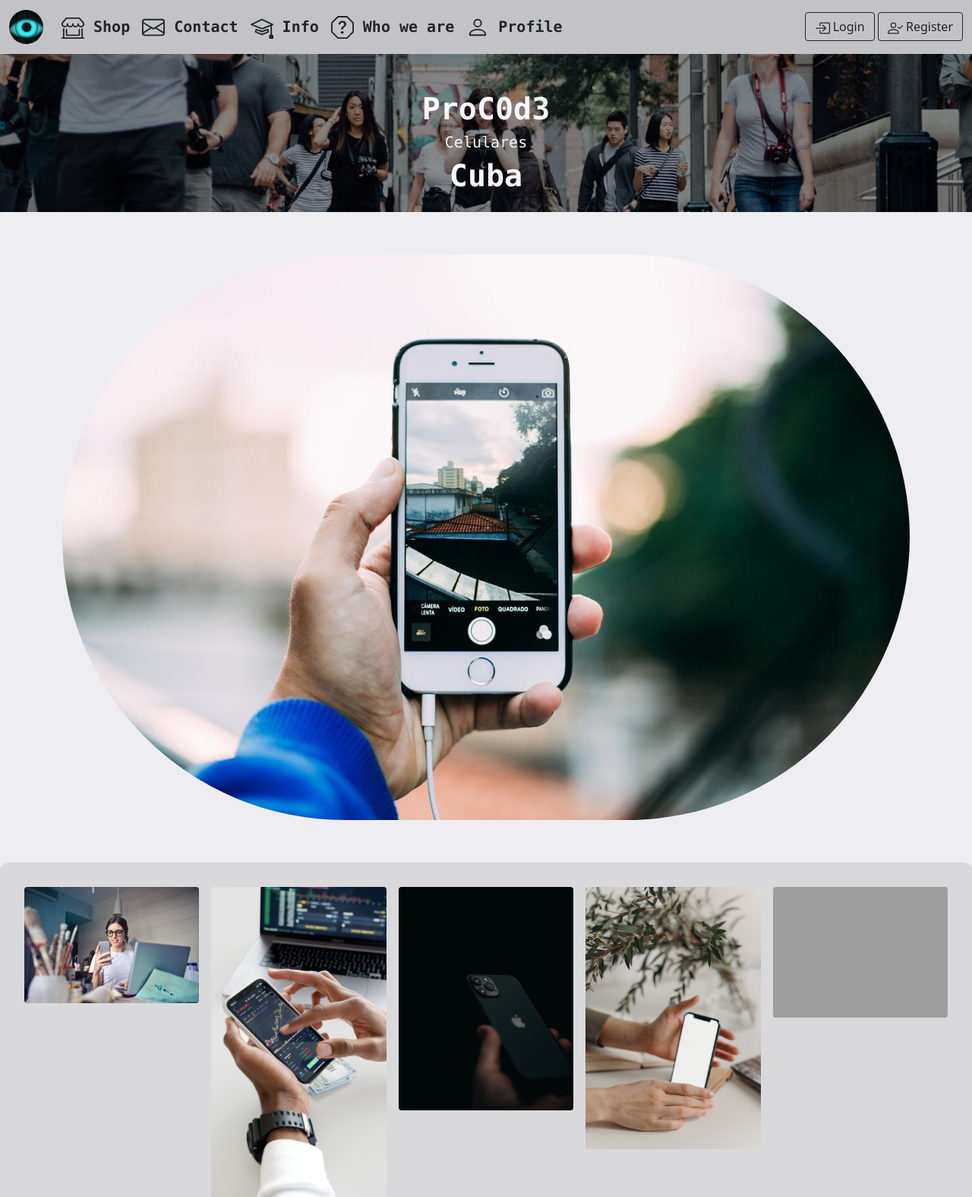
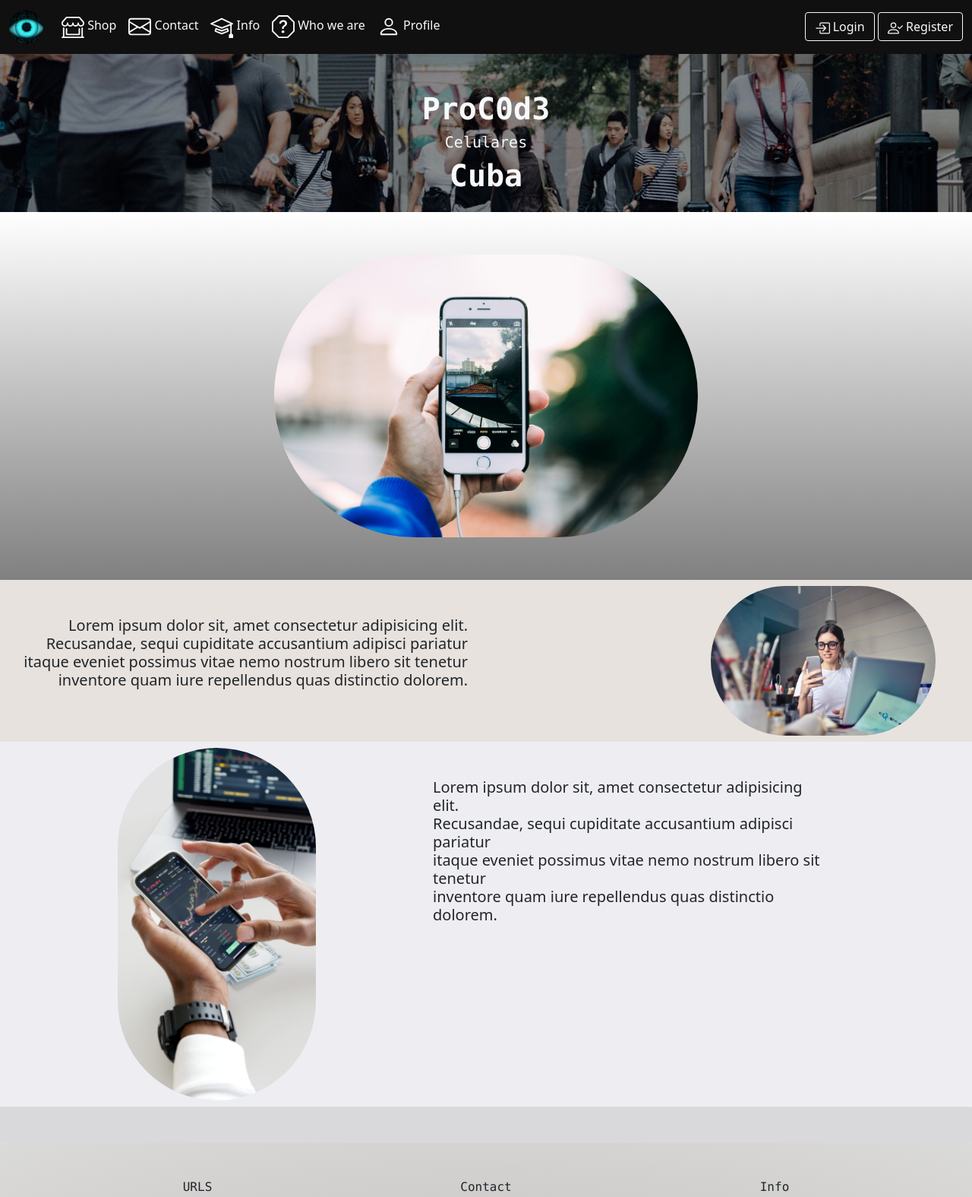
Before and after one commit to MBI-88/Procode, a Django app: page /cells/index/ in a window 1280 px wide. Shown: the top 1575 px of the page at 76% size. Run offline with Django 4.2, Linux system fonts and the light colour scheme; some libraries are stand-ins or nearby versions; grey boxes are pictures that could not be loaded.

Commit message:
editing styles

```diff
--- a/cells/static/procodecss/main.css
+++ b/cells/static/procodecss/main.css
@@ -51,5 +51,15 @@
 }
 
 .navbar-bg {
-     background-color: rgba(12, 12, 12, 0.189);
+     background-color: #101010;
 }
+
+.middle-bg {
+     background-color: #e7e0dbd7;
+}
+
+.carousel-bg {
+     background: linear-gradient(white,gray);
+
+
+}
--- a/cells/templates/dashboard/cell_items.html
+++ b/cells/templates/dashboard/cell_items.html
@@ -54,6 +54,9 @@
         </div>
     </nav>
 {% endblock searchbar %}
+
+{% block middle_bar %}{% endblock middle_bar %}
+
 {% block items %}
     {% include 'dashboard/cell_ajax.html' %}
 {% endblock items %}
--- a/cells/templates/index.html
+++ b/cells/templates/index.html
@@ -32,7 +32,7 @@
     </div>
 
     <!--Navbar-->
-    <nav class="navbar navbar-expand-lg navbar-dark navbar-bg"  id="navbar">
+    <nav class="navbar navbar-expand-lg navbar-light navbar-bg"  id="navbar">
       <div class="container-fluid">
           <a class="navbar-brand" href=" {% url 'cells:index' %} " data-bs-toogle="tooltip" data-bs-html="true" title="Home">
             <img src=" {% static 'img/logo/logo.jpg' %} " alt="LOGO" class="rounded-circle " width="45">
@@ -43,7 +43,7 @@
           <div class="collapse navbar-collapse nav-hover" id="navbarTogglerDemo01">
               <ul class="navbar-nav me-auto mb-2 mb-lg-0">
                   <li class="nav-item">
-                      <a class="nav-link text-dark font-monospace fw-bold fs-5 active" data-bs-toogle="tooltip" data-bs-html="true" title="Shop" href=" {% url 'cells:dashboar_list' %} ">
+                      <a class="nav-link text-light  active" data-bs-toogle="tooltip" data-bs-html="true" title="Shop" href=" {% url 'cells:dashboar_list' %} ">
                         <svg xmlns="http://www.w3.org/2000/svg" width="30" height="30" fill="currentColor" class="bi bi-shop-window" viewBox="0 0 16 16">
                           <path d="M2.97 1.35A1 1 0 0 1 3.73 1h8.54a1 1 0 0 1 .76.35l2.609 3.044A1.5 1.5 0 0 1 16 5.37v.255a2.375 2.375 0 0 1-4.25 1.458A2.371 2.371 0 0 1 9.875 8 2.37 2.37 0 0 1 8 7.083 2.37 2.37 0 0 1 6.125 8a2.37 2.37 0 0 1-1.875-.917A2.375 2.375 0 0 1 0 5.625V5.37a1.5 1.5 0 0 1 .361-.976l2.61-3.045zm1.78 4.275a1.375 1.375 0 0 0 2.75 0 .5.5 0 0 1 1 0 1.375 1.375 0 0 0 2.75 0 .5.5 0 0 1 1 0 1.375 1.375 0 1 0 2.75 0V5.37a.5.5 0 0 0-.12-.325L12.27 2H3.73L1.12 5.045A.5.5 0 0 0 1 5.37v.255a1.375 1.375 0 0 0 2.75 0 .5.5 0 0 1 1 0zM1.5 8.5A.5.5 0 0 1 2 9v6h12V9a.5.5 0 0 1 1 0v6h.5a.5.5 0 0 1 0 1H.5a.5.5 0 0 1 0-1H1V9a.5.5 0 0 1 .5-.5zm2 .5a.5.5 0 0 1 .5.5V13h8V9.5a.5.5 0 0 1 1 0V13a1 1 0 0 1-1 1H4a1 1 0 0 1-1-1V9.5a.5.5 0 0 1 .5-.5z"/>
                         </svg>
@@ -51,7 +51,7 @@
                       </a>
                   </li>
                   <li class="nav-item">
-                      <a class="nav-link text-dark font-monospace fw-bold fs-5 active" data-bs-toogle="tooltip" data-bs-html="true" title="Contact" href="#">
+                      <a class="nav-link text-light  active" data-bs-toogle="tooltip" data-bs-html="true" title="Contact" href="#">
                         <svg xmlns="http://www.w3.org/2000/svg" width="30" height="30" fill="currentColor" class="bi bi-envelope" viewBox="0 0 16 16">
                           <path d="M0 4a2 2 0 0 1 2-2h12a2 2 0 0 1 2 2v8a2 2 0 0 1-2 2H2a2 2 0 0 1-2-2V4Zm2-1a1 1 0 0 0-1 1v.217l7 4.2 7-4.2V4a1 1 0 0 0-1-1H2Zm13 2.383-4.708 2.825L15 11.105V5.383Zm-.034 6.876-5.64-3.471L8 9.583l-1.326-.795-5.64 3.47A1 1 0 0 0 2 13h12a1 1 0 0 0 .966-.741ZM1 11.105l4.708-2.897L1 5.383v5.722Z"/>
                         </svg>
@@ -59,7 +59,7 @@
                       </a>
                   </li>
                   <li class="nav-item">
-                      <a class="nav-link text-dark font-monospace fw-bold fs-5 active" data-bs-toogle="tooltip" data-bs-html="true" title="Information" href="#">
+                      <a class="nav-link text-light  active" data-bs-toogle="tooltip" data-bs-html="true" title="Information" href="#">
                         <svg xmlns="http://www.w3.org/2000/svg" width="30" height="30" fill="currentColor" class="bi bi-mortarboard" viewBox="0 0 16 16">
                           <path d="M8.211 2.047a.5.5 0 0 0-.422 0l-7.5 3.5a.5.5 0 0 0 .025.917l7.5 3a.5.5 0 0 0 .372 0L14 7.14V13a1 1 0 0 0-1 1v2h3v-2a1 1 0 0 0-1-1V6.739l.686-.275a.5.5 0 0 0 .025-.917l-7.5-3.5ZM8 8.46 1.758 5.965 8 3.052l6.242 2.913L8 8.46Z"/>
                           <path d="M4.176 9.032a.5.5 0 0 0-.656.327l-.5 1.7a.5.5 0 0 0 .294.605l4.5 1.8a.5.5 0 0 0 .372 0l4.5-1.8a.5.5 0 0 0 .294-.605l-.5-1.7a.5.5 0 0 0-.656-.327L8 10.466 4.176 9.032Zm-.068 1.873.22-.748 3.496 1.311a.5.5 0 0 0 .352 0l3.496-1.311.22.748L8 12.46l-3.892-1.556Z"/>
@@ -68,7 +68,7 @@
                       </a>
                   </li>
                   <li class="nav-item">
-                    <a class="nav-link text-dark font-monospace fw-bold fs-5 active" data-bs-toogle="tooltip" data-bs-html="true" title="Who we are" href="#">
+                    <a class="nav-link text-light  active" data-bs-toogle="tooltip" data-bs-html="true" title="Who we are" href="#">
                       <svg xmlns="http://www.w3.org/2000/svg" width="30" height="30" fill="currentColor" class="bi bi-question-octagon" viewBox="0 0 16 16">
                         <path d="M4.54.146A.5.5 0 0 1 4.893 0h6.214a.5.5 0 0 1 .353.146l4.394 4.394a.5.5 0 0 1 .146.353v6.214a.5.5 0 0 1-.146.353l-4.394 4.394a.5.5 0 0 1-.353.146H4.893a.5.5 0 0 1-.353-.146L.146 11.46A.5.5 0 0 1 0 11.107V4.893a.5.5 0 0 1 .146-.353L4.54.146zM5.1 1 1 5.1v5.8L5.1 15h5.8l4.1-4.1V5.1L10.9 1H5.1z"/>
                         <path d="M5.255 5.786a.237.237 0 0 0 .241.247h.825c.138 0 .248-.113.266-.25.09-.656.54-1.134 1.342-1.134.686 0 1.314.343 1.314 1.168 0 .635-.374.927-.965 1.371-.673.489-1.206 1.06-1.168 1.987l.003.217a.25.25 0 0 0 .25.246h.811a.25.25 0 0 0 .25-.25v-.105c0-.718.273-.927 1.01-1.486.609-.463 1.244-.977 1.244-2.056 0-1.511-1.276-2.241-2.673-2.241-1.267 0-2.655.59-2.75 2.286zm1.557 5.763c0 .533.425.927 1.01.927.609 0 1.028-.394 1.028-.927 0-.552-.42-.94-1.029-.94-.584 0-1.009.388-1.009.94z"/>
@@ -76,7 +76,7 @@
                       Who we are</a>
                   </li>
                   <li class="nav-item">
-                    <a class="nav-link text-dark font-monospace fw-bold fs-5 active" data-bs-toogle="tooltip" data-bs-html="true" title="Profile" href="#">
+                    <a class="nav-link text-light  active" data-bs-toogle="tooltip" data-bs-html="true" title="Profile" href="#">
                       <svg xmlns="http://www.w3.org/2000/svg" width="30" height="30" fill="currentColor" class="bi bi-person" viewBox="0 0 16 16">
                         <path d="M8 8a3 3 0 1 0 0-6 3 3 0 0 0 0 6zm2-3a2 2 0 1 1-4 0 2 2 0 0 1 4 0zm4 8c0 1-1 1-1 1H3s-1 0-1-1 1-4 6-4 6 3 6 4zm-1-.004c-.001-.246-.154-.986-.832-1.664C11.516 10.68 10.289 10 8 10c-2.29 0-3.516.68-4.168 1.332-.678.678-.83 1.418-.832 1.664h10z"/>
                       </svg>
@@ -87,7 +87,7 @@
             <div class="d-flex pl-5 d-md-block">
               {% if user.is_authenticated %}
 
-                  <a href="#" class="btn btn-outline-dark" data-bs-toogle="tooltip" data-bs-html="true" title="Logged out">
+                  <a href="#" class="btn btn-outline-light" data-bs-toogle="tooltip" data-bs-html="true" title="Logged out">
                     <svg xmlns="http://www.w3.org/2000/svg" width="20" height="20" fill="currentColor" class="bi bi-box-arrow-up" viewBox="0 0 16 16">
                       <path fill-rule="evenodd" d="M3.5 6a.5.5 0 0 0-.5.5v8a.5.5 0 0 0 .5.5h9a.5.5 0 0 0 .5-.5v-8a.5.5 0 0 0-.5-.5h-2a.5.5 0 0 1 0-1h2A1.5 1.5 0 0 1 14 6.5v8a1.5 1.5 0 0 1-1.5 1.5h-9A1.5 1.5 0 0 1 2 14.5v-8A1.5 1.5 0 0 1 3.5 5h2a.5.5 0 0 1 0 1h-2z"/>
                       <path fill-rule="evenodd" d="M7.646.146a.5.5 0 0 1 .708 0l3 3a.5.5 0 0 1-.708.708L8.5 1.707V10.5a.5.5 0 0 1-1 0V1.707L5.354 3.854a.5.5 0 1 1-.708-.708l3-3z"/>
@@ -96,13 +96,13 @@
 
               {% else %}
 
-                  <button class="btn btn-outline-dark " data-bs-toggle="modal" data-bs-target="#LoginRegister" id="login">
+                  <button class="btn btn-outline-light " data-bs-toggle="modal" data-bs-target="#LoginRegister" id="login">
                     <svg xmlns="http://www.w3.org/2000/svg" width="20" height="20" fill="currentColor" class="bi bi-box-arrow-in-right" viewBox="0 0 16 16">
                       <path fill-rule="evenodd" d="M6 3.5a.5.5 0 0 1 .5-.5h8a.5.5 0 0 1 .5.5v9a.5.5 0 0 1-.5.5h-8a.5.5 0 0 1-.5-.5v-2a.5.5 0 0 0-1 0v2A1.5 1.5 0 0 0 6.5 14h8a1.5 1.5 0 0 0 1.5-1.5v-9A1.5 1.5 0 0 0 14.5 2h-8A1.5 1.5 0 0 0 5 3.5v2a.5.5 0 0 0 1 0v-2z"/>
                       <path fill-rule="evenodd" d="M11.854 8.354a.5.5 0 0 0 0-.708l-3-3a.5.5 0 1 0-.708.708L10.293 7.5H1.5a.5.5 0 0 0 0 1h8.793l-2.147 2.146a.5.5 0 0 0 .708.708l3-3z"/>
                     </svg>   Login
                   </button>
-                  <button class="btn btn-outline-dark" data-bs-toggle="modal" data-bs-target="#LoginRegister" id="register">
+                  <button class="btn btn-outline-light" data-bs-toggle="modal" data-bs-target="#LoginRegister" id="register">
                     <svg xmlns="http://www.w3.org/2000/svg" width="20" height="20" fill="currentColor" class="bi bi-person-check" viewBox="0 0 16 16">
                       <path d="M6 8a3 3 0 1 0 0-6 3 3 0 0 0 0 6zm2-3a2 2 0 1 1-4 0 2 2 0 0 1 4 0zm4 8c0 1-1 1-1 1H1s-1 0-1-1 1-4 6-4 6 3 6 4zm-1-.004c-.001-.246-.154-.986-.832-1.664C9.516 10.68 8.289 10 6 10c-2.29 0-3.516.68-4.168 1.332-.678.678-.83 1.418-.832 1.664h10z"/>
                       <path fill-rule="evenodd" d="M15.854 5.146a.5.5 0 0 1 0 .708l-3 3a.5.5 0 0 1-.708 0l-1.5-1.5a.5.5 0 0 1 .708-.708L12.5 7.793l2.646-2.647a.5.5 0 0 1 .708 0z"/>
@@ -126,82 +126,116 @@
     </div>
 
     <!--Carousel-Index-->
-      <div class="container-sm pt-5 pb-5 carousel-bg">
+    <div class="carousel-bg">
+      <div class="container-sm pt-5 pb-5 text-center">
         {% block content_carousel %}
           <div id="mainSlider" class="carousel slide pt-2 pb-2" data-bs-ride="carousel">
             <div class="carousel-inner">
               <div class="carousel-item active">
-                  <img src=" {% static 'img/carousel_index/camera-1.jpg' %} " class="img-fluid rounded-pill" alt="">
+                  <img src=" {% static 'img/carousel_index/camera-1.jpg' %} " class="img-fluid rounded-pill w-50" alt="">
               </div>
               <div class="carousel-item">
-                  <img src=" {% static 'img/carousel_index/coffee-2.jpg' %} " class="img-fluid rounded-pill" alt="">
+                  <img src=" {% static 'img/carousel_index/coffee-2.jpg' %} " class="img-fluid rounded-pill w-50" alt="">
               </div>
               <div class="carousel-item">
-                  <img src=" {% static 'img/carousel_index/desk-3.jpg' %} " class="img-fluid rounded-pill" alt="">
+                  <img src=" {% static 'img/carousel_index/desk-3.jpg' %} " class="img-fluid rounded-pill w-50" alt="">
               </div>
               <div class="carousel-item">
-                  <img src=" {% static 'img/carousel_index/girl-4.jpg' %} " class="img-fluid rounded-pill" alt="">
+                  <img src=" {% static 'img/carousel_index/girl-4.jpg' %} " class="img-fluid rounded-pill w-50" alt="">
               </div>
               <div class="carousel-item">
-                  <img src=" {% static 'img/carousel_index/miniature-5.jpg' %} " class="img-fluid rounded-pill" alt="">
+                  <img src=" {% static 'img/carousel_index/miniature-5.jpg' %} " class="img-fluid rounded-pill w-50" alt="">
               </div>
               <div class="carousel-item">
-                <img src=" {% static 'img/carousel_index/mobile-6.jpg' %} " class="img-fluid rounded-pill" alt="...">
+                <img src=" {% static 'img/carousel_index/mobile-6.jpg' %} " class="img-fluid rounded-pill w-50" alt="...">
               </div>
               <div class="carousel-item">
-                <img src=" {% static 'img/carousel_index/mobile-7.jpg' %} " class="img-fluid rounded-pill" alt="...">
+                <img src=" {% static 'img/carousel_index/mobile-7.jpg' %} " class="img-fluid rounded-pill w-50" alt="...">
               </div>
               <div class="carousel-item">
-                <img src=" {% static 'img/carousel_index/mobile-phone-8.jpg' %} " class="img-fluid rounded-pill" alt="...">
+                <img src=" {% static 'img/carousel_index/mobile-phone-8.jpg' %} " class="img-fluid rounded-pill w-50" alt="...">
               </div>
               <div class="carousel-item">
-                <img src=" {% static 'img/carousel_index/mobile-phone-9.jpg' %} " class="img-fluid rounded-pill" alt="...">
+                <img src=" {% static 'img/carousel_index/mobile-phone-9.jpg' %} " class="img-fluid rounded-pill w-50" alt="...">
               </div>
               <div class="carousel-item">
-                <img src=" {% static 'img/carousel_index/office-10.jpg' %} " class="img-fluid rounded-pill" alt="...">
+                <img src=" {% static 'img/carousel_index/office-10.jpg' %} " class="img-fluid rounded-pill w-50" alt="...">
               </div>
               <div class="carousel-item">
-                <img src=" {% static 'img/carousel_index/office-11.jpg' %} " class="img-fluid rounded-pill" alt="...">
+                <img src=" {% static 'img/carousel_index/office-11.jpg' %} " class="img-fluid rounded-pill w-50" alt="...">
               </div>
               <div class="carousel-item">
-                <img src=" {% static 'img/carousel_index/phone-12.jpg' %} " class="d-block img-fluid rounded" alt="...">
+                <img src=" {% static 'img/carousel_index/phone-13.jpg' %} " class="img-fluid rounded-pill w-50" alt="...">
               </div>
               <div class="carousel-item">
-                <img src=" {% static 'img/carousel_index/phone-13.jpg' %} " class="img-fluid rounded-pill" alt="...">
+                <img src=" {% static 'img/carousel_index/smartphone-14.jpg' %} " class="img-fluid rounded-pill w-50" alt="...">
               </div>
               <div class="carousel-item">
-                <img src=" {% static 'img/carousel_index/smartphone-14.jpg' %} " class="img-fluid rounded-pill" alt="...">
+                <img src=" {% static 'img/carousel_index/telephone-15.jpg' %} " class="img-fluid rounded-pill w-50" alt="...">
               </div>
               <div class="carousel-item">
-                <img src=" {% static 'img/carousel_index/telephone-15.jpg' %} " class="img-fluid rounded-pill" alt="...">
+                <img src=" {% static 'img/carousel_index/train-track-16.jpg' %} " class="img-fluid rounded-pill w-50" alt="...">
               </div>
               <div class="carousel-item">
-                <img src=" {% static 'img/carousel_index/train-track-16.jpg' %} " class="img-fluid rounded-pill" alt="...">
-              </div>
-              <div class="carousel-item">
-                <img src=" {% static 'img/carousel_index/woman-17.jpg' %} " class="img-fluid rounded-pill" alt="...">
+                <img src=" {% static 'img/carousel_index/woman-17.jpg' %} " class="img-fluid rounded-pill w-50" alt="...">
               </div>
             </div>
           </div>
         {% endblock content_carousel %}
       </div>
+    </div>
+
 
    {% block searchbar %}{% endblock searchbar %}
+
+    <!--Middle Bar-->
+    {% block middle_bar %}
+     <div class="middle-bg">
+        <div class="row row-cols-2 container-fluid text-center">
+          <div class="col text-end pt-5">
+            <span>
+              <h5>Lorem ipsum dolor sit, amet consectetur adipisicing elit.<br>
+                  Recusandae, sequi cupiditate accusantium adipisci pariatur <br>
+              itaque eveniet possimus vitae nemo nostrum libero sit tenetur <br>
+              inventore quam iure repellendus quas distinctio dolorem. <br></h5>
+            </span>
+          </div>
+
+          <div class="col pb-2 pt-2 pb-2  text-end">
+            <img src=" {% static 'img/items_index/image-0.jpg' %} " class="img-fluid rounded-pill w-50" alt="">
+          </div>
+
+        </div>
+      </div>
+
+      <div class="row row-cols-2 container-md text-center">
+        <div class="col pb-2 pt-2 pb-2">
+          <img src=" {% static 'img/items_index/image-1.jpg' %} " class="img-fluid rounded-pill w-50"  alt="">
+        </div>
+
+        <div class="col text-start pt-5">
+          <span>
+            <h5>Lorem ipsum dolor sit, amet consectetur adipisicing elit.<br>
+                Recusandae, sequi cupiditate accusantium adipisci pariatur <br>
+                itaque eveniet possimus vitae nemo nostrum libero sit tenetur <br>
+                inventore quam iure repellendus quas distinctio dolorem. <br>
+            </h5>
+          </span>
+        </div>
+
+      </div>
+
+    {% endblock middle_bar %}
+
+
     <!--Items-->
+    <div class="container-fluid items-bg ">
+      <div class="row row-cols-5 p-4 text-light">
+        {% block items %}
 
-      <div class="container-fluid items-bg ">
-          <div class="row row-cols-5 p-4 text-light">
-            {% block items %}
-              {% for col in '0123456789' %}
-                    <div class="col p-2">
-                      <div class="zoon">
-                        <img src="/static/img/items_index/image-{{col}}.jpg" alt="Image" width="auto" class="img-fluid rounded">
-                      </div>
-                    </div>
-              {% endfor %}
-            {% endblock items %}
-          </div>
+        {% endblock items %}
       </div>
+    </div>
     <!--Footer-->
     <div class="footer-bg">
       <div class="container-sm pt-5 pb-5  text-dark abs-center">
@@ -265,7 +299,7 @@
     </div>
 
     <!--Scripts-->
-    <div id="script">
+    <div>
       {% block script %}
         <script src=" {% static 'bootstrap_js/bootstrap.bundle.min.js' %} "></script>
       {% endblock script %}
```
Also changed, not shown: cells/static/img/carousel_index/phone-12.jpg (deleted).
